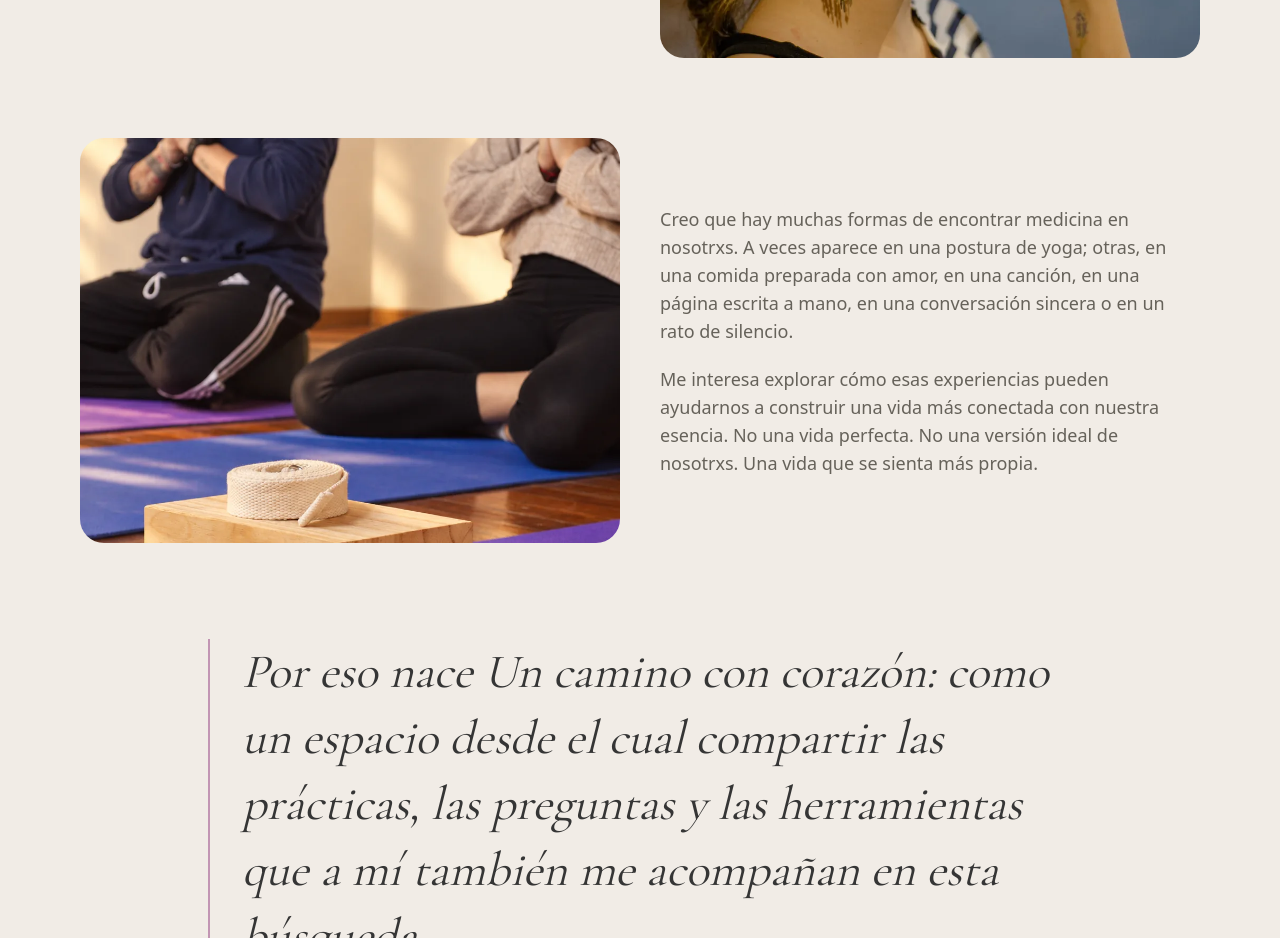
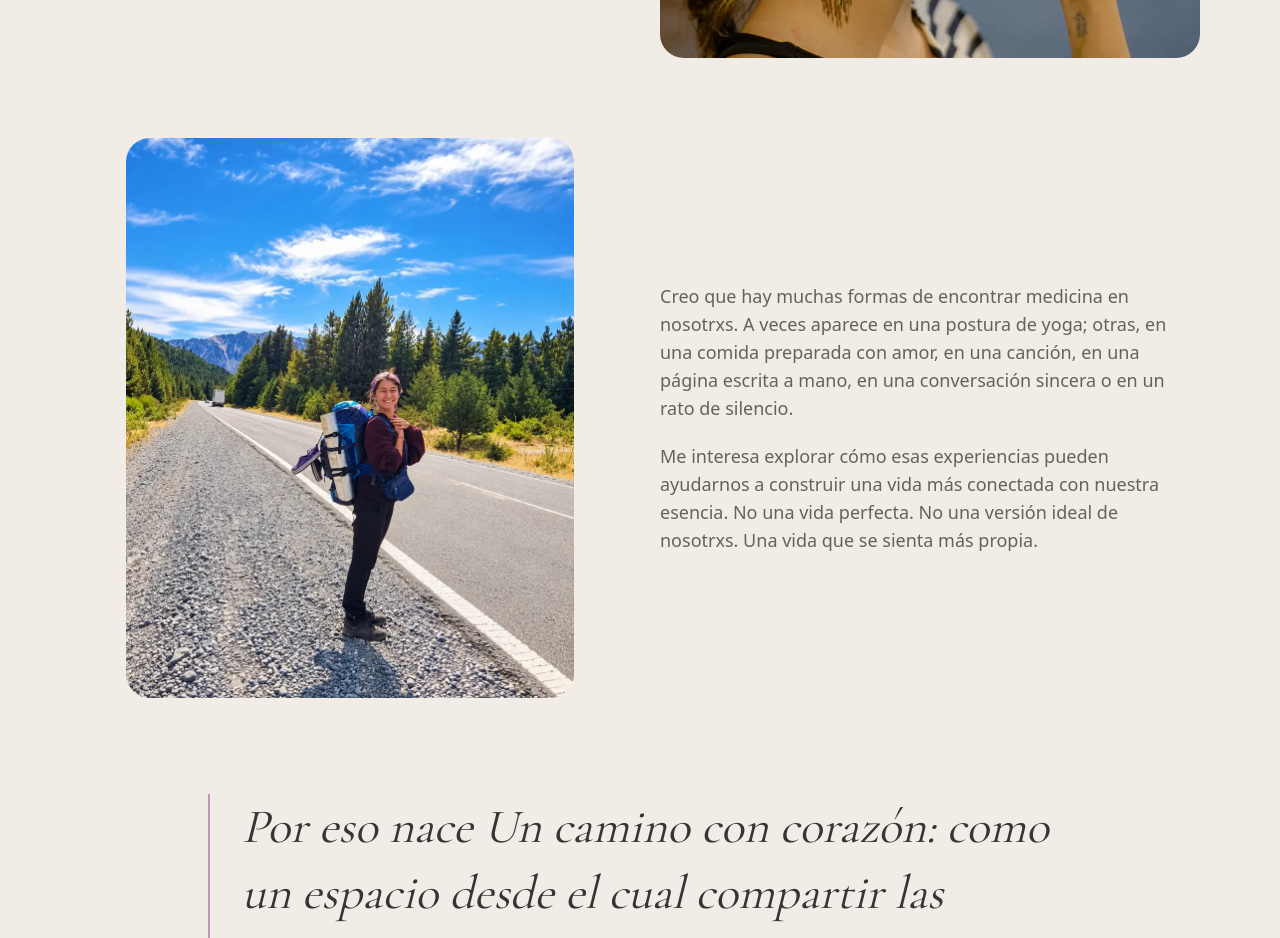
Before and after one commit to uncaminoconcorazon/paginaweb, a Next.js app: page /sobre-mi in a window 1280 px wide. Shown: the part 3000-3938 px from the top of the page. Built offline with nearby package versions, Linux system fonts and the light colour scheme; no server answers; a web font is replaced by a local one.

Commit message:
Sobre mí: foto de Milu de viaje en la sección sobre las formas de encontrar medicina
Co-Authored-By: Claude <noreply@anthropic.com>
Claude-Session: https://claude.ai/code/session_01V5gLcUUYfpCwxR4JXYBNQC

```diff
--- a/src/app/(public)/sobre-mi/page.tsx
+++ b/src/app/(public)/sobre-mi/page.tsx
@@ -75,8 +75,8 @@ export default function SobreMi() {
       </section>
 
       <section className="mx-auto grid max-w-6xl items-center gap-10 px-4 pb-20 md:grid-cols-2">
-        <div className="relative aspect-[4/3] overflow-hidden rounded-3xl">
-          <Image src="/brand/casa/manos.webp" alt="Manos en una práctica de yoga" fill sizes="(min-width: 768px) 50vw, 100vw" className="object-cover" style={{ objectPosition: "center 40%" }} />
+        <div className="relative mx-auto aspect-[4/5] w-full max-w-md overflow-hidden rounded-3xl">
+          <Image src="/brand/milu/camino.webp" alt="Milu sonriendo con su mochila y su colchoneta, de viaje por una ruta de montaña" fill sizes="(min-width: 768px) 448px, 100vw" className="object-cover" style={{ objectPosition: "center 55%" }} />
         </div>
         <div className="space-y-5 text-lg text-muted">
           <p>{vision[1]}</p>
```
Also changed, not shown: public/brand/milu/camino.webp (added).
